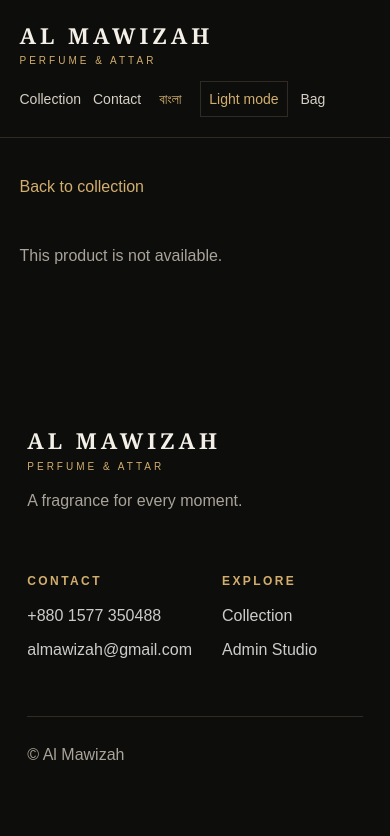
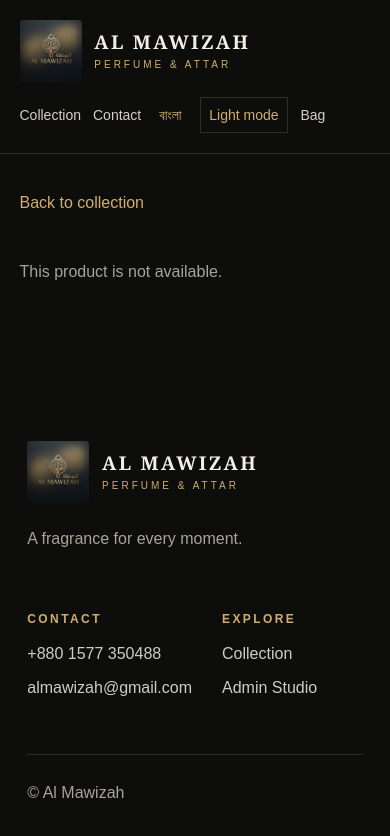
Before and after one commit to szishan/al-mawizah, a plain HTML site: page product.html in a window 390 px wide. Drawn offline with Linux system fonts and the light colour scheme.

Commit message:
Add original Al Mawizah logo to website

```diff
--- a/product.html
+++ b/product.html
@@ -1,5 +1,5 @@
 <!doctype html>
 <html lang="en"><head><meta charset="utf-8"><meta name="viewport" content="width=device-width,initial-scale=1"><meta name="description" content="Discover fragrance details at Al Mawizah."><title>Fragrance details | Al Mawizah</title><script src="theme.js"></script><link rel="stylesheet" href="style.css"><link rel="stylesheet" href="product.css"></head>
-<body><header><a class="brand" href="index.html">AL MAWIZAH <small>PERFUME &amp; ATTAR</small></a><nav><a href="index.html#collection" data-en="Collection" data-bn="সংগ্রহ">Collection</a><a href="index.html#contact" data-en="Contact" data-bn="যোগাযোগ">Contact</a><button type="button" id="lang">বাংলা</button><button type="button" id="themeToggle" aria-label="Switch to light mode">Light mode</button><a class="bag-link" href="index.html?checkout=1#collection" id="bagLink">Bag</a></nav></header>
+<body><header><a class="brand brand-lockup" href="index.html"><img class="brand-logo" src="assets/al-mawizah-logo.jpg" width="76" height="76" alt=""><span>AL MAWIZAH <small>PERFUME &amp; ATTAR</small></span></a><nav><a href="index.html#collection" data-en="Collection" data-bn="সংগ্রহ">Collection</a><a href="index.html#contact" data-en="Contact" data-bn="যোগাযোগ">Contact</a><button type="button" id="lang">বাংলা</button><button type="button" id="themeToggle" aria-label="Switch to light mode">Light mode</button><a class="bag-link" href="index.html?checkout=1#collection" id="bagLink">Bag</a></nav></header>
 <main class="product-page"><a class="back-link" href="index.html#collection" data-en="Back to collection" data-bn="সংগ্রহে ফিরে যান">Back to collection</a><p id="productMessage" role="status">Loading fragrance…</p><div id="productRoot"></div><section id="relatedSection" hidden><h2 data-en="You may also like" data-bn="আরও দেখতে পারেন">You may also like</h2><div id="related" class="grid"></div></section></main>
-<footer><div><a class="brand" href="index.html">AL MAWIZAH <small>PERFUME &amp; ATTAR</small></a><p data-en="A fragrance for every moment." data-bn="প্রতিটি মুহূর্তের জন্য সুবাস।">A fragrance for every moment.</p></div><div><h3 data-en="CONTACT" data-bn="যোগাযোগ">CONTACT</h3><a href="tel:+8801577350488">+880 1577 350488</a><a href="mailto:almawizah@gmail.com">almawizah@gmail.com</a></div><div><h3 data-en="EXPLORE" data-bn="আরও দেখুন">EXPLORE</h3><a href="index.html#collection" data-en="Collection" data-bn="সংগ্রহ">Collection</a><a href="admin.html">Admin Studio</a></div><p class="copyright">© Al Mawizah</p></footer><script src="config.js"></script><script src="product.js"></script></body></html>
+<footer><div><a class="brand brand-lockup" href="index.html"><img class="brand-logo" src="assets/al-mawizah-logo.jpg" width="76" height="76" alt=""><span>AL MAWIZAH <small>PERFUME &amp; ATTAR</small></span></a><p data-en="A fragrance for every moment." data-bn="প্রতিটি মুহূর্তের জন্য সুবাস।">A fragrance for every moment.</p></div><div><h3 data-en="CONTACT" data-bn="যোগাযোগ">CONTACT</h3><a href="tel:+8801577350488">+880 1577 350488</a><a href="mailto:almawizah@gmail.com">almawizah@gmail.com</a></div><div><h3 data-en="EXPLORE" data-bn="আরও দেখুন">EXPLORE</h3><a href="index.html#collection" data-en="Collection" data-bn="সংগ্রহ">Collection</a><a href="admin.html">Admin Studio</a></div><p class="copyright">© Al Mawizah</p></footer><script src="config.js"></script><script src="product.js"></script></body></html>
--- a/style.css
+++ b/style.css
@@ -25,3 +25,6 @@ html[data-theme="light"] .empty{background:#fff}
 .product-details p { white-space:pre-line; padding-top:.5rem; }
 html[data-theme="light"] .image-placeholder { background:#e8e4dd; }
 @media(max-width:400px) { .grid { grid-template-columns:1fr; } .filters { flex-wrap:wrap; } .filters input,.filters select { max-width:none; } }
+
+/* Original Al Mawizah logo, supplied by the owner. */
+.brand-lockup{display:inline-flex;align-items:center;gap:.8rem;line-height:1.15}.brand-logo{display:block;width:76px;height:76px;object-fit:contain;flex:none;border-radius:3px}.story-logo{display:block;width:min(240px,60vw);height:auto;margin:0 auto 1.75rem;border-radius:4px}@media(max-width:700px){.brand-logo{width:62px;height:62px}.brand-lockup{font-size:19px;letter-spacing:.12em}}
```
Also changed, not shown: admin.html (+1 -1 lines), index.html (+1 -1 lines), assets/al-mawizah-logo.jpg (added).
